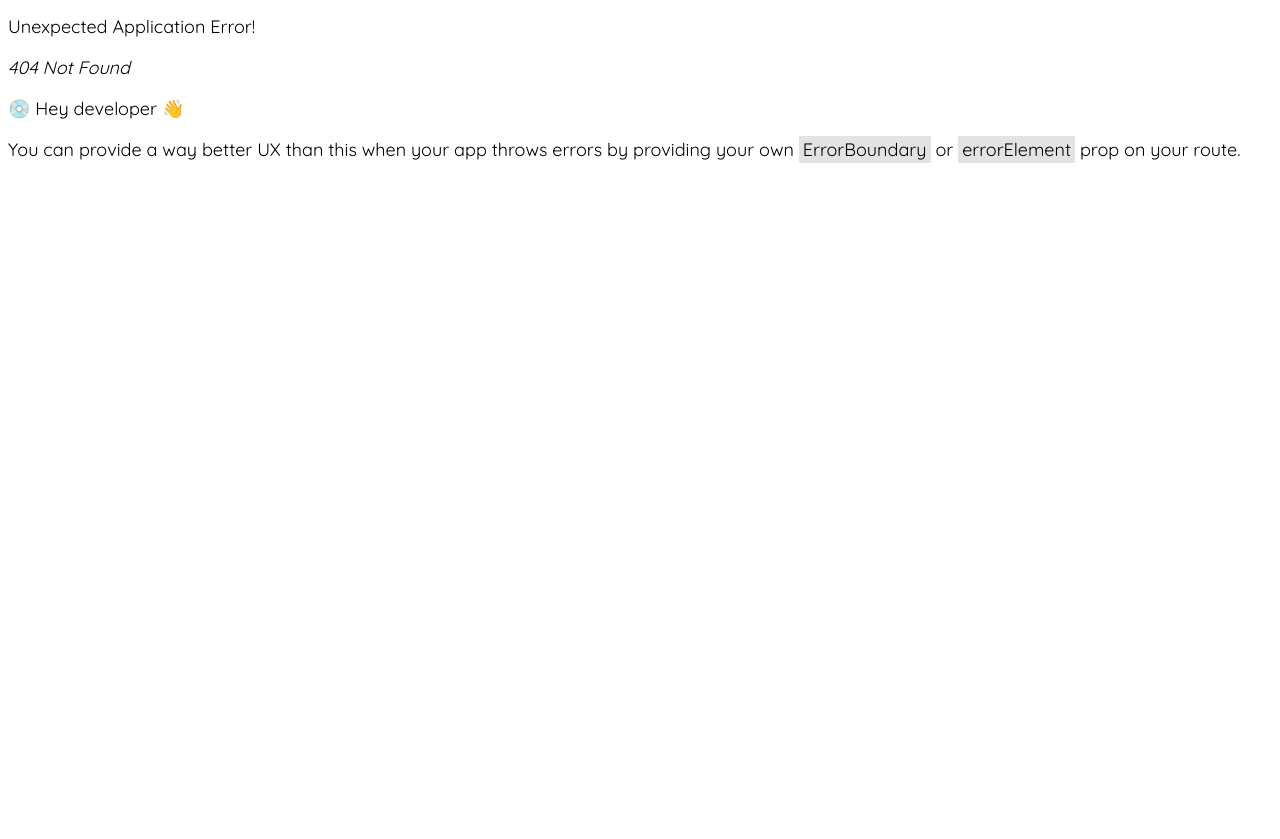
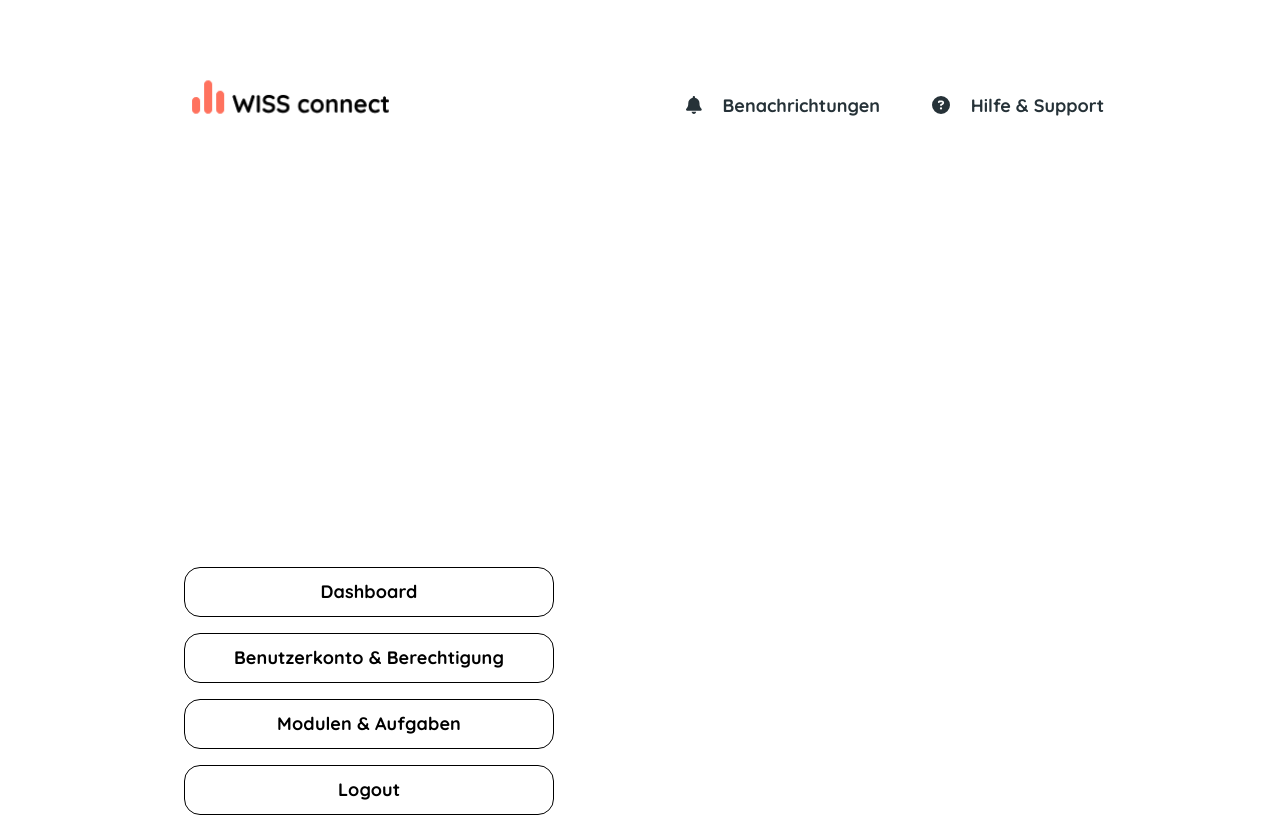
Before and after one commit to Philipp-Aaron-Schmid/M241_M245_CompannionAPP, a React (Vite) app in the folder Project/Frontend/frontend_companion/: page /admin in a window 1280 px wide. Before the commit this address had no page. Before the commit the page ends 800 px from the top, so only its background shows below. Built offline with nearby package versions, Linux system fonts and the light colour scheme.

Commit message:
admin erstellt

```diff
--- a/Project/Frontend/frontend_companion/src/css/App.css
+++ b/Project/Frontend/frontend_companion/src/css/App.css
@@ -70,7 +70,7 @@ li {
   position: absolute;
   right: 176px;
   top: 192px;
-  width: 920px;
+  width: 928px;
   height: 864px;
 }
 
@@ -108,33 +108,17 @@ input:focus {
 }
 
 /* Einstellungen für Schaltflächen */
-.navButton {
-  margin-top: 440px;
-  margin-left: 176px;
-  align-items: center;
-  justify-content: center;
-  grid-area: navButton;
-}
-
 button {
-  margin-bottom: 16px;
-  align-items: center;
-  background: #FF725E;
-  border: 1px solid #FF725E;
-  color: white;
-  border-radius: 16px;
-  height: 50px;
-  padding: 0px 54px;
-  width: 365px;
-  cursor: pointer;
-  text-decoration: none;
-}
-
-.buttonText {
   letter-spacing: 0.1px;
   line-height: 20px;
   text-align: center;
   font-weight: 700;
+}
+
+.button:hover {
+  background: #263238;
+  color: white;
+  border: 2px solid #263238;
 }
 
 button:active {
@@ -153,6 +137,50 @@ select {
   cursor: pointer;
 }
 
+.navButton {
+  margin-top: 440px;
+  margin-left: 176px;
+  align-items: center;
+  justify-content: center;
+  grid-area: navButton;
+}
+
+.button {
+  margin-bottom: 16px;
+  align-items: center;
+  background: white;
+  border: 1px solid black;
+  color: black;
+  border-radius: 16px;
+  height: 50px;
+  padding: 0px 46px;
+  width: 370px;
+  cursor: pointer;
+  text-decoration: none;
+}
+
+.submitButton {
+  margin-bottom: 16px;
+  align-items: center;
+  background: #FF725E;
+  border: 1px solid #FF725E;
+  color: white;
+  border-radius: 16px;
+  height: 50px;
+  padding: 0px 54px;
+  width: 370px;
+  cursor: pointer;
+  text-decoration: none;
+}
+
+/* Einstellungen für die Links */
+
+.messageLink {
+  position: absolute;
+  right: 400px;
+  top: 94px;
+}
+
 .helpLink {
   position: absolute;
   right: 176px;
--- /dev/null
+++ b/Project/Frontend/frontend_companion/src/pages/admin.jsx
@@ -0,0 +1,55 @@
+import React from 'react';
+import { Link, useNavigate } from "react-router-dom";
+
+// Importiere Designs (Logo, Gestaltung)
+import Logo from '../assets/img/logo.png';
+import '../css/App.css';
+import { FontAwesomeIcon } from '@fortawesome/react-fontawesome';
+import { faQuestionCircle } from '@fortawesome/free-solid-svg-icons';
+import { faBell } from '@fortawesome/free-solid-svg-icons';
+
+const Private = () => {
+
+    const navigate = useNavigate();
+
+    const handleLogoutClick = () => {
+        navigate("/");
+    };
+
+    return (
+        <div>
+
+            <header className="App-header">
+                <img src={Logo} className="logo" alt="logo" />
+            </header>
+
+            <section className="navButton">
+                <div>
+                    <button className="button" onClick={handleLogoutClick}>Dashboard</button>
+                </div>
+                <div>
+                    <button className="button" onClick={handleLogoutClick}>Benutzerkonto & Berechtigung</button>
+                </div>
+                <div>
+                    <button className="button" onClick={handleLogoutClick}>Modulen & Aufgaben</button>
+                </div>
+                <div>
+                    <button className="button" onClick={handleLogoutClick}>Logout</button>
+                </div>
+            </section>
+
+            <div className="navLinks">
+                <Link to="/benachrichtung" className="messageLink">
+                    <FontAwesomeIcon className="icon" icon={faBell} /> Benachrichtungen
+                </Link>
+
+                <Link to="/hilfe" className="helpLink">
+                    <FontAwesomeIcon className="icon" icon={faQuestionCircle} /> Hilfe & Support
+                </Link>
+            </div>
+
+        </div>
+    );
+}
+
+export default Private;
--- a/Project/Frontend/frontend_companion/src/pages/login.jsx
+++ b/Project/Frontend/frontend_companion/src/pages/login.jsx
@@ -64,7 +64,7 @@ export default function Login() {
                         <div class="forgotPassword">
                             <a href="/forgotPassword">Passwort vergessen?</a>
                         </div>
-                        <button className="buttonText" type="submit">Login</button>
+                        <button className="submitButton" type="submit">Login</button>
                     </form>
                 </div>
 
--- a/Project/Frontend/frontend_companion/src/pages/private.jsx
+++ b/Project/Frontend/frontend_companion/src/pages/private.jsx
@@ -4,6 +4,8 @@ import { Link } from "react-router-dom";
 // Importiere Designs (Logo, Gestaltung)
 import Logo from '../assets/img/logo.png';
 import '../css/App.css';
+import { FontAwesomeIcon } from '@fortawesome/react-fontawesome';
+import { faQuestionCircle } from '@fortawesome/free-solid-svg-icons';
 
 const Private = () => {
 
@@ -25,8 +27,12 @@ const Private = () => {
         </ul>
       </nav>
 
+      <Link to="/hilfe" className="helpLink">
+        <FontAwesomeIcon className="icon" icon={faQuestionCircle} /> Hilfe & Support
+      </Link>
+
     </div>
   );
 }
 
-  export default Private;
+export default Private;
```
Also changed, not shown: Project/Frontend/frontend_companion/src/main.jsx (+7 -2 lines).
